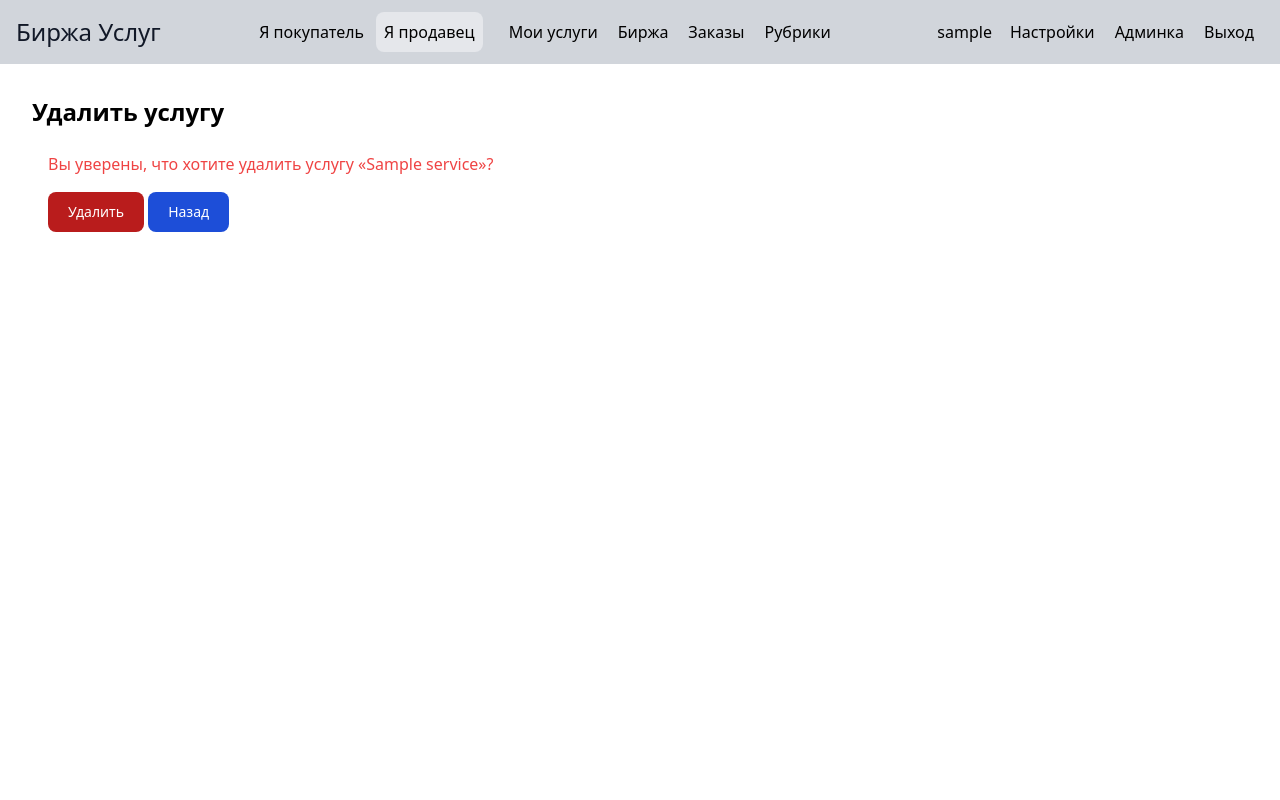
After one commit to hazadus/services-exchange, a Django app: page /services/delete/1/ in a window 1280 px wide. The commit adds this page. Run offline with Django 5.2, Linux system fonts and the light colour scheme; the visitor is signed in with stand-in values (Sample User, id 1); data comes from the database, SQL or seed files in the repository; tables that the repository leaves empty hold one stand-in row (values such as "Sample post"); parts of the project's set-up code (start-up, migrations or seed data) failed here and were passed over; some libraries are stand-ins or nearby versions.

Commit message:
feat: Implement ServiceDeleteView.

```diff
--- a/src/services/urls.py
+++ b/src/services/urls.py
@@ -2,6 +2,7 @@ from django.urls import path
 
 from services.views import (
     ServiceCreateView,
+    ServiceDeleteView,
     ServiceDetailView,
     ServiceListView,
     ServiceMyListView,
@@ -15,4 +16,5 @@ urlpatterns = [
     path("<int:pk>/", ServiceDetailView.as_view(), name="detail"),
     path("create/", ServiceCreateView.as_view(), name="create"),
     path("update/<int:pk>/", ServiceUpdateView.as_view(), name="update"),
+    path("delete/<int:pk>/", ServiceDeleteView.as_view(), name="delete"),
 ]
--- a/src/services/views.py
+++ b/src/services/views.py
@@ -1,8 +1,13 @@
 from django.contrib.auth.mixins import LoginRequiredMixin, UserPassesTestMixin
 from django.contrib.messages.views import SuccessMessageMixin
-
 from django.urls import reverse_lazy
-from django.views.generic import CreateView, DetailView, ListView, UpdateView
+from django.views.generic import (
+    CreateView,
+    DeleteView,
+    DetailView,
+    ListView,
+    UpdateView,
+)
 from exchange.selectors import category_get_by_id, category_list_only_available
 
 from services.models import Service
@@ -112,3 +117,14 @@ class ServiceUpdateView(
 
     def get_success_url(self):
         return reverse_lazy("services:update", kwargs={"pk": self.get_object().pk})
+
+
+class ServiceDeleteView(LoginRequiredMixin, UserPassesTestMixin, DeleteView):
+    model = Service
+    template_name = "services/service_delete.html"
+    success_url = reverse_lazy("services:my_list")
+
+    def test_func(self):
+        """Only allow owner of the service to delete it."""
+        service = self.get_object()
+        return service.provider == self.request.user
--- a/src/static/styles.css
+++ b/src/static/styles.css
@@ -874,6 +874,11 @@ video {
   background-color: rgb(254 242 242 / var(--tw-bg-opacity));
 }
 
+.bg-red-700 {
+  --tw-bg-opacity: 1;
+  background-color: rgb(185 28 28 / var(--tw-bg-opacity));
+}
+
 .bg-white {
   --tw-bg-opacity: 1;
   background-color: rgb(255 255 255 / var(--tw-bg-opacity));
@@ -1080,6 +1085,11 @@ video {
   background-color: rgb(229 231 235 / var(--tw-bg-opacity));
 }
 
+.hover\:bg-red-800:hover {
+  --tw-bg-opacity: 1;
+  background-color: rgb(153 27 27 / var(--tw-bg-opacity));
+}
+
 .hover\:underline:hover {
   text-decoration-line: underline;
 }
@@ -1109,6 +1119,11 @@ video {
 .focus\:ring-blue-300:focus {
   --tw-ring-opacity: 1;
   --tw-ring-color: rgb(147 197 253 / var(--tw-ring-opacity));
+}
+
+.focus\:ring-red-200:focus {
+  --tw-ring-opacity: 1;
+  --tw-ring-color: rgb(254 202 202 / var(--tw-ring-opacity));
 }
 
 @media (min-width: 640px) {
--- /dev/null
+++ b/src/templates/services/service_delete.html
@@ -0,0 +1,22 @@
+{% extends "base.html" %}
+
+{% block content %}
+  <h1 class="text-2xl font-semibold mb-2">Удалить услугу</h1>
+
+  <div class="mb-4 p-4">
+    <form action="" method="post">
+      {% csrf_token %}
+
+      <p class="text-red-500">
+        Вы уверены, что хотите удалить услугу &laquo;{{ service.title }}&raquo;?
+      </p>
+
+      <button type="submit" class="inline-flex items-center px-5 py-2.5 mt-4 text-sm font-medium text-center text-white bg-red-700 rounded-lg focus:ring-4 focus:ring-red-200 hover:bg-red-800">
+        Удалить
+      </button>
+      <a href="{% url 'services:detail' service.pk %}" class="inline-flex items-center px-5 py-2.5 mt-4 text-sm font-medium text-center text-white bg-blue-700 rounded-lg focus:ring-4 focus:ring-blue-200 hover:bg-blue-800">
+        Назад
+      </a>
+    </form>
+  </div>
+{% endblock content %}
--- a/src/templates/services/service_detail.html
+++ b/src/templates/services/service_detail.html
@@ -8,5 +8,7 @@
     </a>
   </div>
   <div>Исполнитель: {{ service.provider.username }}</div>
+
   <a href="{% url 'services:update' service.pk  %}" class="inline-flex items-center px-5 py-2.5 mt-4 text-sm font-medium text-center text-white bg-blue-700 rounded-lg focus:ring-4 focus:ring-blue-200 hover:bg-blue-800">Изменить</a>
+  <a href="{% url 'services:delete' service.pk  %}" class="inline-flex items-center px-5 py-2.5 mt-4 text-sm font-medium text-center text-white bg-red-700 rounded-lg focus:ring-4 focus:ring-red-200 hover:bg-red-800">Удалить</a>
 {% endblock content %}
```
